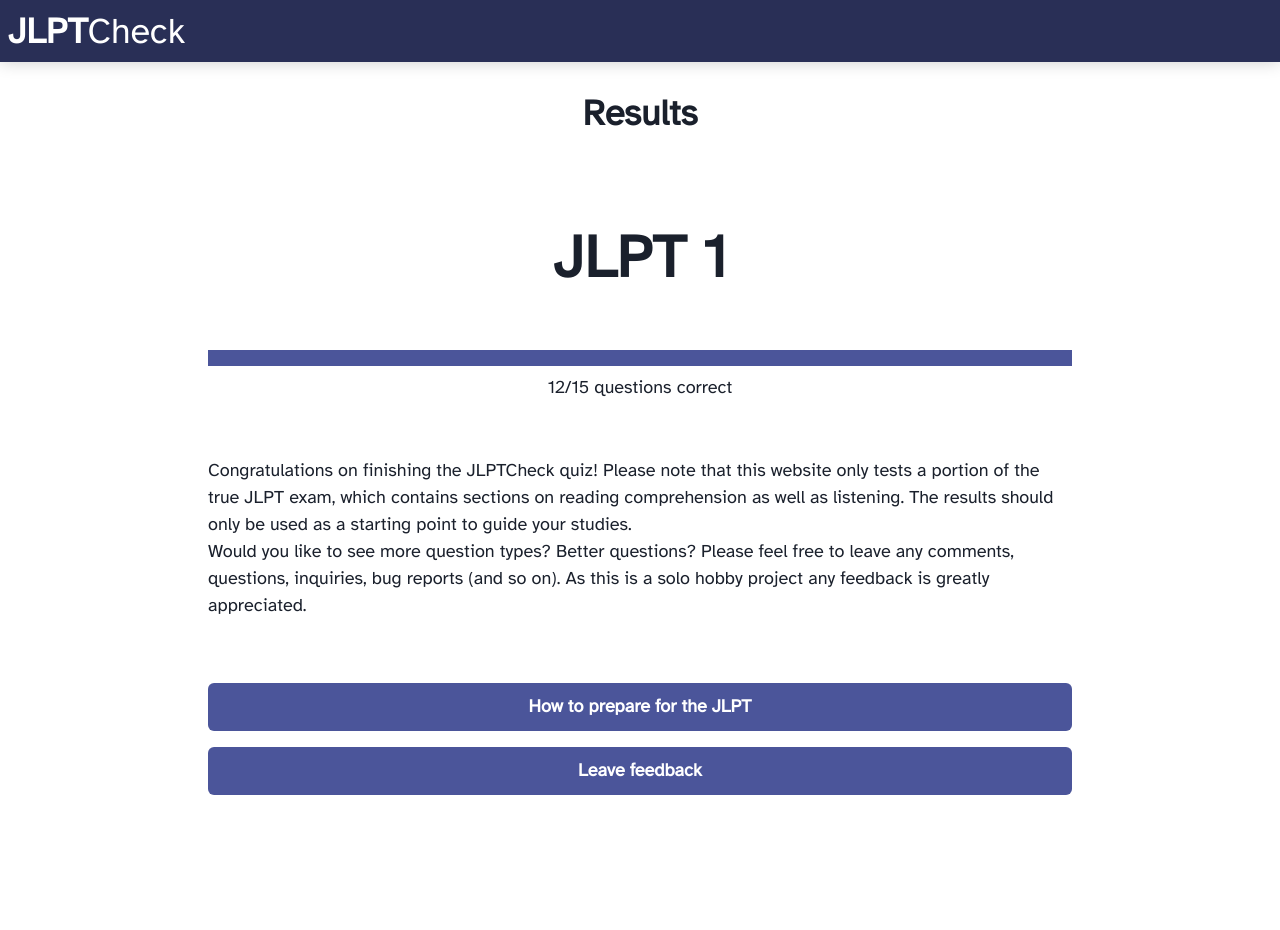
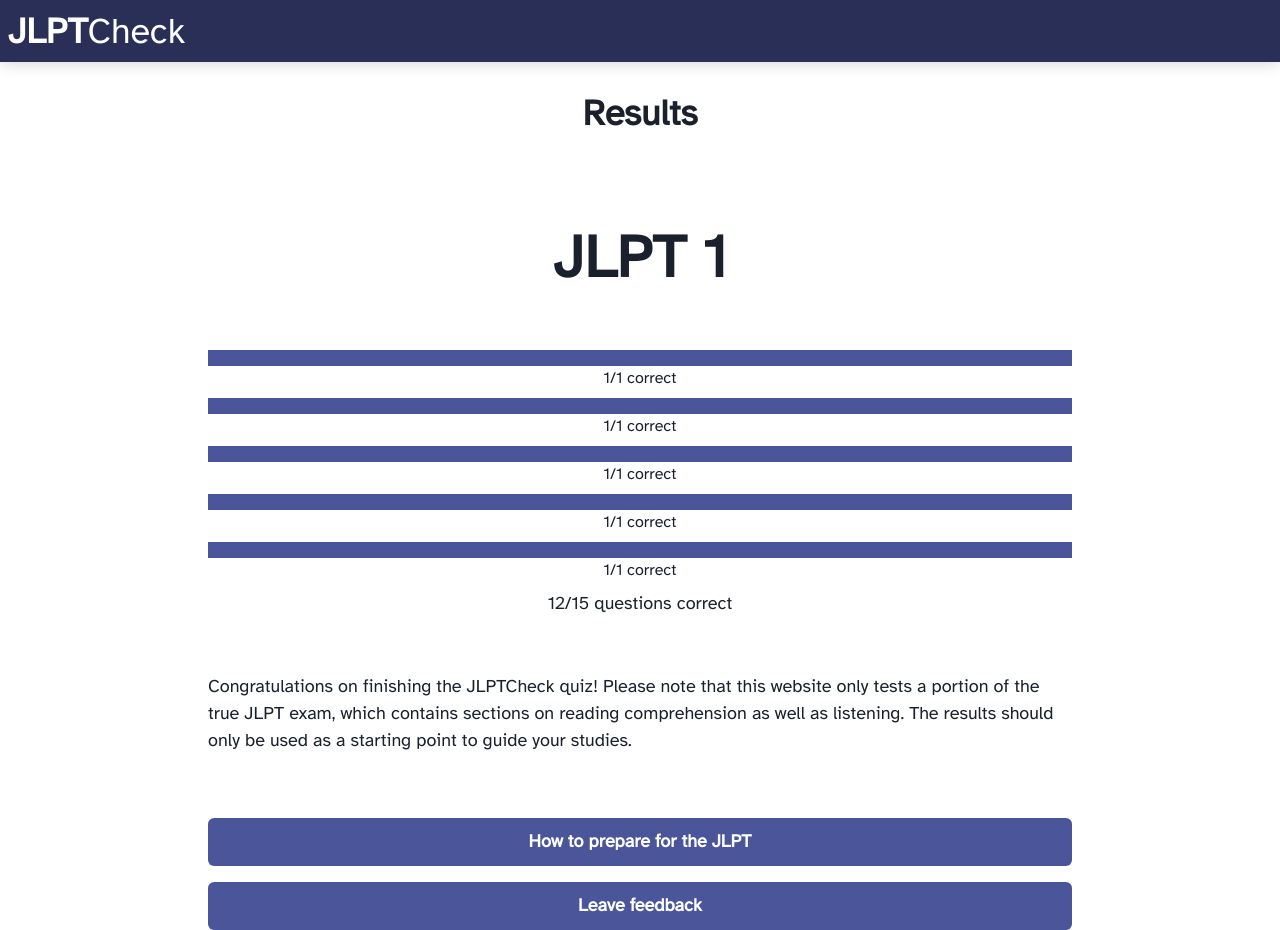
Before and after one commit to christopherliu830/jlpt-check, a Next.js app in the folder packages/web/: page /results in a window 1280 px wide. Before the commit the page ends 800 px from the top, so only its background shows below. Built offline with nearby package versions, Linux system fonts and the light colour scheme.

Commit message:
Results Page

```diff
--- a/packages/web/src/components/Results/Results.tsx
+++ b/packages/web/src/components/Results/Results.tsx
@@ -1,34 +1,55 @@
-import { Box, Button, Container, Progress, Text } from '@chakra-ui/react';
+import { Box, Button, Container, getToken, Progress, Text, useTheme } from '@chakra-ui/react';
 import { FadeInView } from 'components/FadeInView/FadeInView';
-import { animate, useMotionValue } from 'framer-motion';
-import React, { useEffect, useRef, useState } from 'react';
+import { animate, motion, useMotionValue } from 'framer-motion';
+import React, { useEffect, useState } from 'react';
 
 import Link from 'next/link';
 
-export function Results() {
-  const ref = useRef<HTMLDivElement>(null);
-  const level = useMotionValue(0);
-  const [animatedJlpt, setAnimatedJlpt] = useState(5);
+function ResultsBar({ value, delay }: { value: number; delay: number }) {
+  const [animatedValue, setAnimatedValue] = useState(0);
+  const theme = useTheme();
+  const background = getToken('colors', `${theme.components.Progress.defaultProps.colorScheme}.500`)(theme);
 
   useEffect(() => {
-    const bar = ref.current?.children[0] as HTMLDivElement;
-    if (bar.style) {
-      const unsub = level.onChange(() => {
-        bar.style.width = `${level.get()}%`;
-        const jlpt = Math.max(Math.ceil((100 - level.get()) / 20), 1);
-        if (jlpt !== animatedJlpt) setAnimatedJlpt(jlpt);
-      });
-      const controls = animate(level, 100, {
-        delay: 0.6,
-        duration: 2,
-      });
+    const handle = setTimeout(() => {
+      setAnimatedValue(value);
+    }, delay * 1000);
+    return () => clearTimeout(handle);
+  }, [delay, value]);
+  return (
+    <>
+      <Box bg="violet.50" height={4}>
+        <Box
+          my={2}
+          sx={{
+            width: '100%',
+            height: '100%',
+            transformOrigin: 'left',
+            transition: 'transform 2s',
+            transform: `scaleX(${animatedValue})`,
+            bg: background,
+          }}
+        ></Box>
+      </Box>
+      <Box textAlign="center">1/1 correct</Box>
+    </>
+  );
+}
 
-      return () => {
-        unsub();
-        controls.stop();
-      };
-    }
-  }, [ref]);
+export function Results() {
+  const jlptMotionValue = useMotionValue(0);
+  const [jlpt, setJlpt] = useState(5);
+
+  useEffect(() => {
+    const controls = animate(jlptMotionValue, 5, {
+      delay: 0.5,
+      duration: 2,
+      onUpdate: (v) => {
+        setJlpt(6 - Math.ceil(v));
+      },
+    });
+    return controls.stop;
+  }, []);
 
   return (
     <Container maxW="4xl" centerContent alignItems="stretch">
@@ -37,12 +58,24 @@ export function Results() {
       </Text>
       <FadeInView open delay={0.2}>
         <Text fontSize="6xl" fontWeight="bold" m={12} textAlign="center">
-          JLPT {animatedJlpt}
+          JLPT {jlpt}
         </Text>
         <FadeInView open delay={0.4}>
-          <Progress max={5} ref={ref} isAnimated size="lg" />
+          <ResultsBar value={1} delay={0.6} />
         </FadeInView>
-        <FadeInView open delay={2.2}>
+        <FadeInView open delay={0.6}>
+          <ResultsBar value={1} delay={0.8} />
+        </FadeInView>
+        <FadeInView open delay={0.8}>
+          <ResultsBar value={1} delay={1.0} />
+        </FadeInView>
+        <FadeInView open delay={1.2}>
+          <ResultsBar value={1} delay={1.2} />
+        </FadeInView>
+        <FadeInView open delay={1.4}>
+          <ResultsBar value={1} delay={1.4} />
+        </FadeInView>
+        <FadeInView open delay={1.6}>
           <Box fontSize="lg" textAlign="center" m={2}>
             {'12/15 questions correct'}
           </Box>
@@ -53,11 +86,6 @@ export function Results() {
           Congratulations on finishing the JLPTCheck quiz! Please note that this website only tests a portion of the
           true JLPT exam, which contains sections on reading comprehension as well as listening. The results should only
           be used as a starting point to guide your studies.
-        </section>
-        <section>
-          Would you like to see more question types? Better questions? Please feel free to leave any comments,
-          questions, inquiries, bug reports (and so on). As this is a solo hobby project any feedback is greatly
-          appreciated.
         </section>
       </Box>
       <Link href="https://gogonihon.com/en/blog/preparing-for-the-jlpt/">
```
